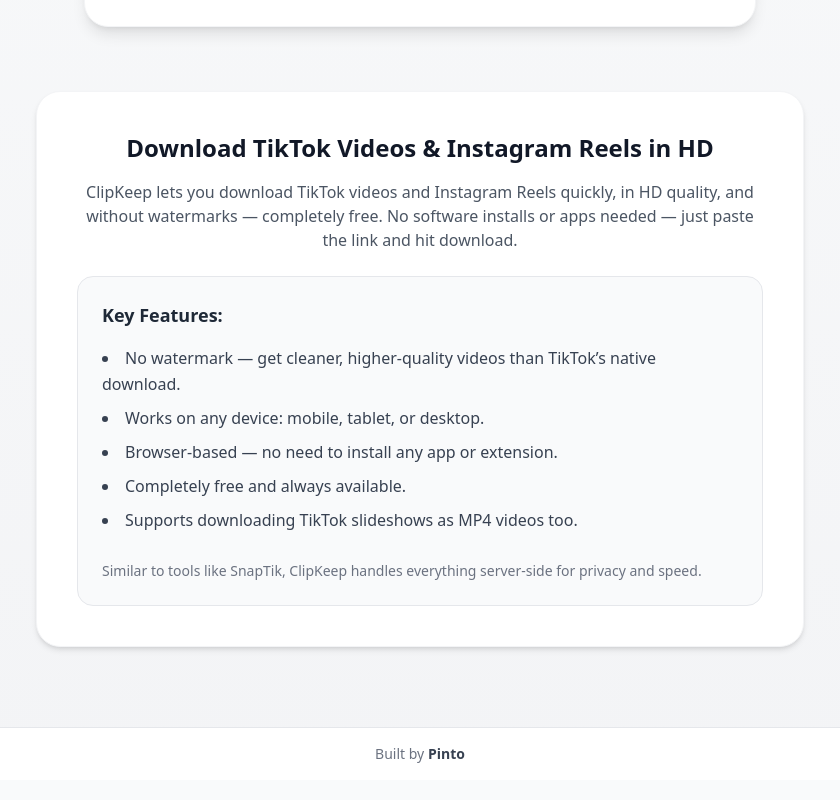
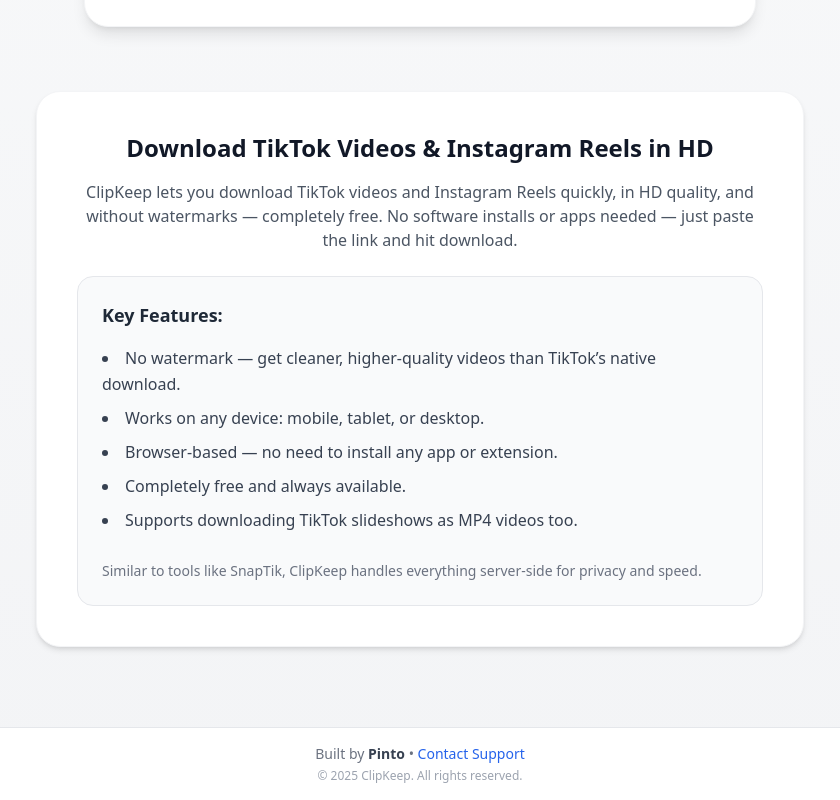
Before and after one commit to SoftDevPinto/clipkeep-server, a React (Vite) app in the folder clipkeep/client/: page / in a window 1280 px wide. Shown: the part 592-1392 px from the top of the page, without its empty margins (220-1060 px from the left). Built offline with nearby package versions, Linux system fonts and the light colour scheme; no server answers.

Commit message:
updated footer

```diff
--- a/clipkeep/client/src/App.jsx
+++ b/clipkeep/client/src/App.jsx
@@ -380,12 +380,21 @@
     </motion.div>
   )}
 </AnimatePresence>
-
-      {/* Footer */}
-      <footer className="w-full py-4 border-t border-gray-200 dark:border-gray-700 bg-white dark:bg-gray-900 text-center text-sm text-gray-500 dark:text-gray-400 transition-colors duration-300">
-
-        Built by <span className="font-semibold text-gray-700">Pinto</span>
-      </footer>
+{/* Footer */}
+<footer className="w-full py-4 border-t border-gray-200 dark:border-gray-700 bg-white dark:bg-gray-900 text-center text-sm text-gray-500 dark:text-gray-400 transition-colors duration-300">
+  <p>
+    Built by <span className="font-semibold text-gray-700 dark:text-gray-300">Pinto</span> •{" "}
+    <a
+      href="mailto:clipkeephelp@gmail.com"
+      className="text-blue-600 dark:text-blue-400 hover:underline"
+    >
+      Contact Support
+    </a>
+  </p>
+  <p className="mt-1 text-xs text-gray-400 dark:text-gray-500">
+    © {new Date().getFullYear()} ClipKeep. All rights reserved.
+  </p>
+</footer>
     </div>
   );
 }
```
